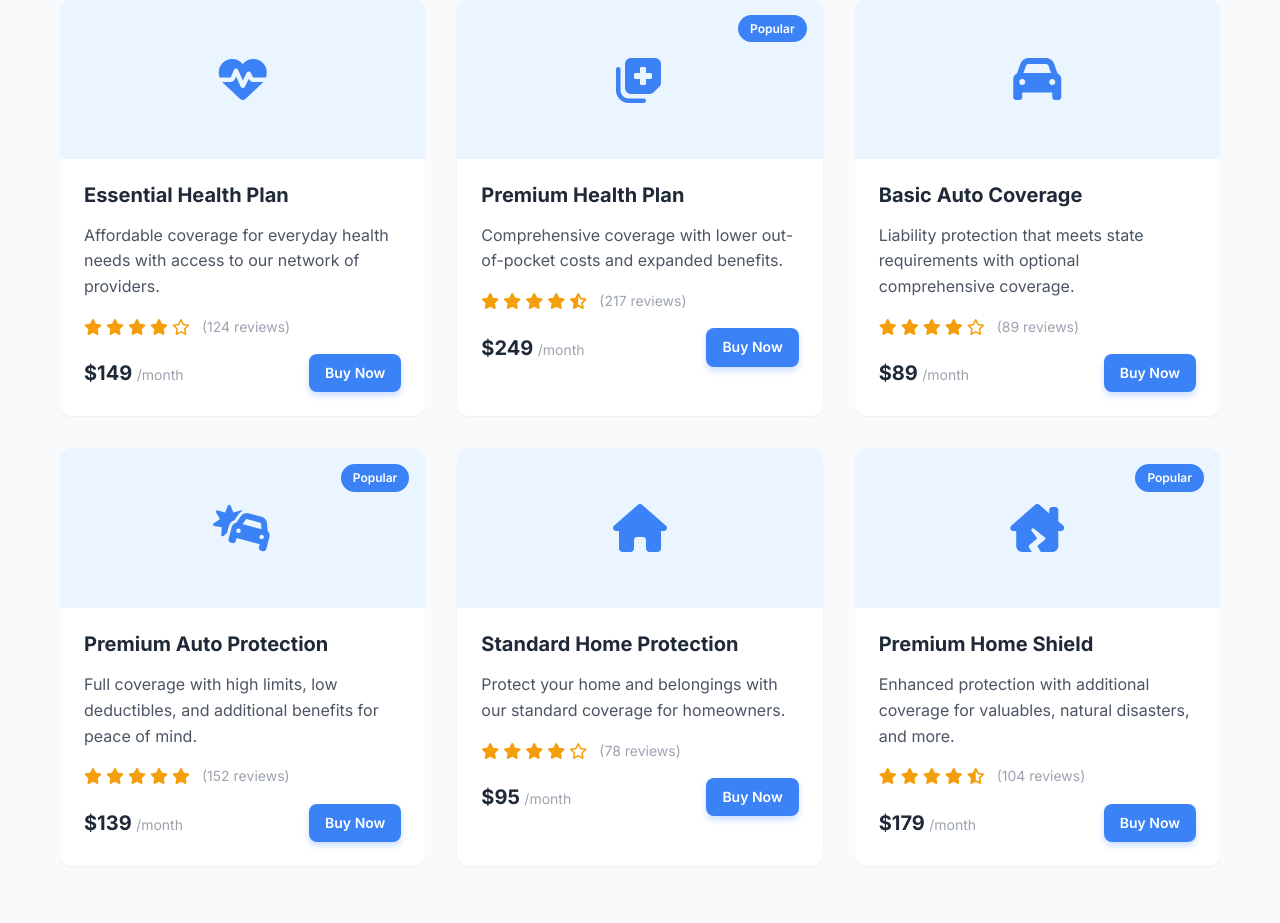
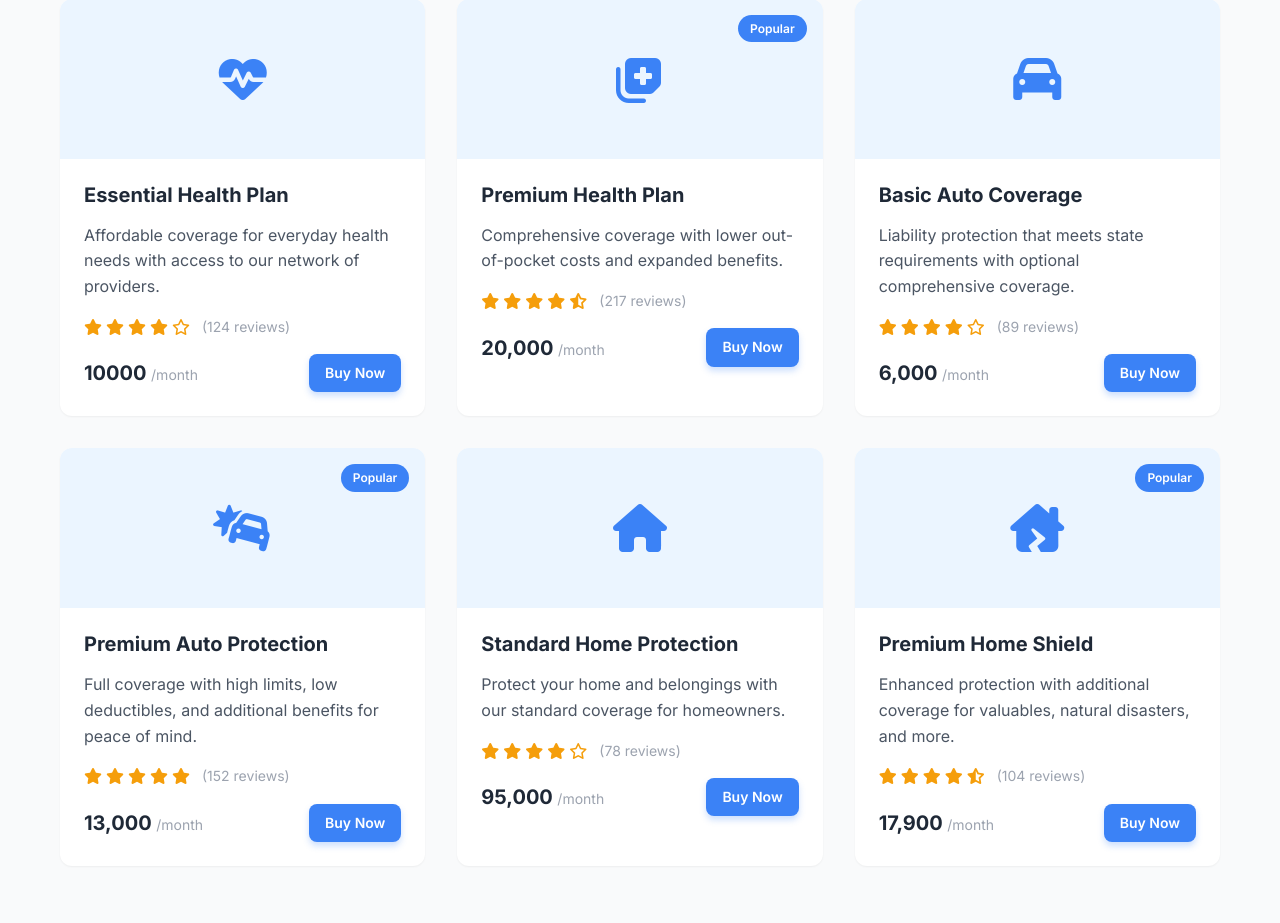
Before and after one commit to Bhanuprasad003/Geenovate25, a Flask app: page /marketplace in a window 1280 px wide. Shown: the part 453-1376 px from the top of the page. Run offline with Flask 3, Linux system fonts and the light colour scheme; some libraries are stand-ins or nearby versions.

Commit message:
update marketplace

```diff
--- a/templates/marketplace.html
+++ b/templates/marketplace.html
@@ -63,10 +63,10 @@
             </div>
             <div class="card-price">
               <div>
-                <span class="price-value">$149</span>
+                <span class="price-value">10000</span>
                 <span class="price-period">/month</span>
               </div>
-              <a href="#" class="btn btn-primary btn-small add-to-cart" data-id="1" data-product="Essential Health Plan" data-price="149">Buy Now</a>
+              <a href="#" class="btn btn-primary btn-small add-to-cart" data-id="1" data-product="Essential Health Plan" data-price="10000">Buy Now</a>
             </div>
           </div>
           <div class="insurance-popup">
@@ -74,11 +74,11 @@
             <div class="popup-features">
               <div class="popup-feature">
                 <i class="fas fa-check"></i>
-                <span>$20 copay for primary care visits</span>
+                <span>1,500 copay for primary care visits</span>
               </div>
               <div class="popup-feature">
                 <i class="fas fa-check"></i>
-                <span>$2,500 deductible</span>
+                <span>20,000 deductible</span>
               </div>
               <div class="popup-feature">
                 <i class="fas fa-check"></i>
@@ -90,8 +90,8 @@
               </div>
             </div>
             <div class="popup-buttons">
-              <a href="plan-details.html?id=1" class="btn btn-secondary btn-small">View Details</a>
-              <a href="#" class="btn btn-white btn-small add-to-cart" data-id="1" data-product="Essential Health Plan" data-price="149">Buy Now</a>
+
+              <a href="#" class="btn btn-white btn-small add-to-cart" data-id="1" data-product="Essential Health Plan" data-price="1000">Buy Now</a>
             </div>
           </div>
         </div>
@@ -114,10 +114,10 @@
             </div>
             <div class="card-price">
               <div>
-                <span class="price-value">$249</span>
+                <span class="price-value">20,000</span>
                 <span class="price-period">/month</span>
               </div>
-              <a href="#" class="btn btn-primary btn-small add-to-cart" data-id="2" data-product="Premium Health Plan" data-price="249">Buy Now</a>
+              <a href="#" class="btn btn-primary btn-small add-to-cart" data-id="2" data-product="Premium Health Plan" data-price="20,000">Buy Now</a>
             </div>
           </div>
           <div class="insurance-popup">
@@ -125,11 +125,11 @@
             <div class="popup-features">
               <div class="popup-feature">
                 <i class="fas fa-check"></i>
-                <span>$10 copay for primary care visits</span>
+                <span>800 copay for primary care visits</span>
               </div>
               <div class="popup-feature">
                 <i class="fas fa-check"></i>
-                <span>$1,000 deductible</span>
+                <span>1,000 deductible</span>
               </div>
               <div class="popup-feature">
                 <i class="fas fa-check"></i>
@@ -137,12 +137,11 @@
               </div>
               <div class="popup-feature">
                 <i class="fas fa-check"></i>
-                <span>$5,000 max out-of-pocket</span>
+                <span>5,000 max out-of-pocket</span>
               </div>
             </div>
             <div class="popup-buttons">
-              <a href="plan-details.html?id=2" class="btn btn-secondary btn-small">View Details</a>
-              <a href="#" class="btn btn-white btn-small add-to-cart" data-id="2" data-product="Premium Health Plan" data-price="249">Buy Now</a>
+              <a href="#" class="btn btn-white btn-small add-to-cart" data-id="2" data-product="Premium Health Plan" data-price="20,000">Buy Now</a>
             </div>
           </div>
         </div>
@@ -165,10 +164,10 @@
             </div>
             <div class="card-price">
               <div>
-                <span class="price-value">$89</span>
+                <span class="price-value">6,000</span>
                 <span class="price-period">/month</span>
               </div>
-              <a href="#" class="btn btn-primary btn-small add-to-cart" data-id="3" data-product="Basic Auto Coverage" data-price="89">Buy Now</a>
+              <a href="#" class="btn btn-primary btn-small add-to-cart" data-id="3" data-product="Basic Auto Coverage" data-price="6,000">Buy Now</a>
             </div>
           </div>
           <div class="insurance-popup">
@@ -176,11 +175,11 @@
             <div class="popup-features">
               <div class="popup-feature">
                 <i class="fas fa-check"></i>
-                <span>Bodily injury: $25k/$50k</span>
+                <span>Bodily injury: 25,000/50,000</span>
               </div>
               <div class="popup-feature">
                 <i class="fas fa-check"></i>
-                <span>Property damage: $25k</span>
+                <span>Property damage: 25,000</span>
               </div>
               <div class="popup-feature">
                 <i class="fas fa-check"></i>
@@ -192,8 +191,7 @@
               </div>
             </div>
             <div class="popup-buttons">
-              <a href="plan-details.html?id=3" class="btn btn-secondary btn-small">View Details</a>
-              <a href="#" class="btn btn-white btn-small add-to-cart" data-id="3" data-product="Basic Auto Coverage" data-price="89">Buy Now</a>
+              <a href="#" class="btn btn-white btn-small add-to-cart" data-id="3" data-product="Basic Auto Coverage" data-price="8,000">Buy Now</a>
             </div>
           </div>
         </div>
@@ -216,10 +214,10 @@
             </div>
             <div class="card-price">
               <div>
-                <span class="price-value">$139</span>
+                <span class="price-value">13,000</span>
                 <span class="price-period">/month</span>
               </div>
-              <a href="#" class="btn btn-primary btn-small add-to-cart" data-id="4" data-product="Premium Auto Protection" data-price="139">Buy Now</a>
+              <a href="#" class="btn btn-primary btn-small add-to-cart" data-id="4" data-product="Premium Auto Protection" data-price="13,000">Buy Now</a>
             </div>
           </div>
           <div class="insurance-popup">
@@ -227,15 +225,15 @@
             <div class="popup-features">
               <div class="popup-feature">
                 <i class="fas fa-check"></i>
-                <span>Bodily injury: $100k/$300k</span>
+                <span>Bodily injury: 1,00,000/3,00,000</span>
               </div>
               <div class="popup-feature">
                 <i class="fas fa-check"></i>
-                <span>Property damage: $100k</span>
+                <span>Property damage: 10,00,000</span>
               </div>
               <div class="popup-feature">
                 <i class="fas fa-check"></i>
-                <span>$500 comp & collision deductible</span>
+                <span>50,000 comp & collision deductible</span>
               </div>
               <div class="popup-feature">
                 <i class="fas fa-check"></i>
@@ -243,8 +241,7 @@
               </div>
             </div>
             <div class="popup-buttons">
-              <a href="plan-details.html?id=4" class="btn btn-secondary btn-small">View Details</a>
-              <a href="#" class="btn btn-white btn-small add-to-cart" data-id="4" data-product="Premium Auto Protection" data-price="139">Buy Now</a>
+              <a href="#" class="btn btn-white btn-small add-to-cart" data-id="4" data-product="Premium Auto Protection" data-price="13,000">Buy Now</a>
             </div>
           </div>
         </div>
@@ -267,10 +264,10 @@
             </div>
             <div class="card-price">
               <div>
-                <span class="price-value">$95</span>
+                <span class="price-value">95,000</span>
                 <span class="price-period">/month</span>
               </div>
-              <a href="#" class="btn btn-primary btn-small add-to-cart" data-id="5" data-product="Standard Home Protection" data-price="95">Buy Now</a>
+              <a href="#" class="btn btn-primary btn-small add-to-cart" data-id="5" data-product="Standard Home Protection" data-price="95,000">Buy Now</a>
             </div>
           </div>
           <div class="insurance-popup">
@@ -286,16 +283,15 @@
               </div>
               <div class="popup-feature">
                 <i class="fas fa-check"></i>
-                <span>$1,000 deductible</span>
+                <span>10,000 deductible</span>
               </div>
               <div class="popup-feature">
                 <i class="fas fa-check"></i>
-                <span>Liability coverage: $300,000</span>
+                <span>Liability coverage: 3,00,000</span>
               </div>
             </div>
             <div class="popup-buttons">
-              <a href="plan-details.html?id=5" class="btn btn-secondary btn-small">View Details</a>
-              <a href="#" class="btn btn-white btn-small add-to-cart" data-id="5" data-product="Standard Home Protection" data-price="95">Buy Now</a>
+              <a href="#" class="btn btn-white btn-small add-to-cart" data-id="5" data-product="Standard Home Protection" data-price="95,000">Buy Now</a>
             </div>
           </div>
         </div>
@@ -318,10 +314,10 @@
             </div>
             <div class="card-price">
               <div>
-                <span class="price-value">$179</span>
+                <span class="price-value">17,900</span>
                 <span class="price-period">/month</span>
               </div>
-              <a href="#" class="btn btn-primary btn-small add-to-cart" data-id="6" data-product="Premium Home Shield" data-price="179">Buy Now</a>
+              <a href="#" class="btn btn-primary btn-small add-to-cart" data-id="6" data-product="Premium Home Shield" data-price="17,900">Buy Now</a>
             </div>
           </div>
           <div class="insurance-popup">
@@ -337,16 +333,15 @@
               </div>
               <div class="popup-feature">
                 <i class="fas fa-check"></i>
-                <span>$500 deductible</span>
+                <span>50000 deductible</span>
               </div>
               <div class="popup-feature">
                 <i class="fas fa-check"></i>
-                <span>Liability coverage: $500,000</span>
+                <span>Liability coverage: 50,00,000</span>
               </div>
             </div>
             <div class="popup-buttons">
-              <a href="plan-details.html?id=6" class="btn btn-secondary btn-small">View Details</a>
-              <a href="#" class="btn btn-white btn-small add-to-cart" data-id="6" data-product="Premium Home Shield" data-price="179">Buy Now</a>
+              <a href="#" class="btn btn-white btn-small add-to-cart" data-id="6" data-product="Premium Home Shield" data-price="17,900">Buy Now</a>
             </div>
           </div>
         </div>
@@ -371,7 +366,7 @@
       <div class="modal-footer">
         <div class="cart-total">
           <span>Total:</span>
-          <span id="cartTotal">$0</span>
+          <span id="cartTotal">0</span>
         </div>
         <div class="modal-buttons">
           <button class="btn btn-secondary" id="clearCart">Clear Cart</button>
```
